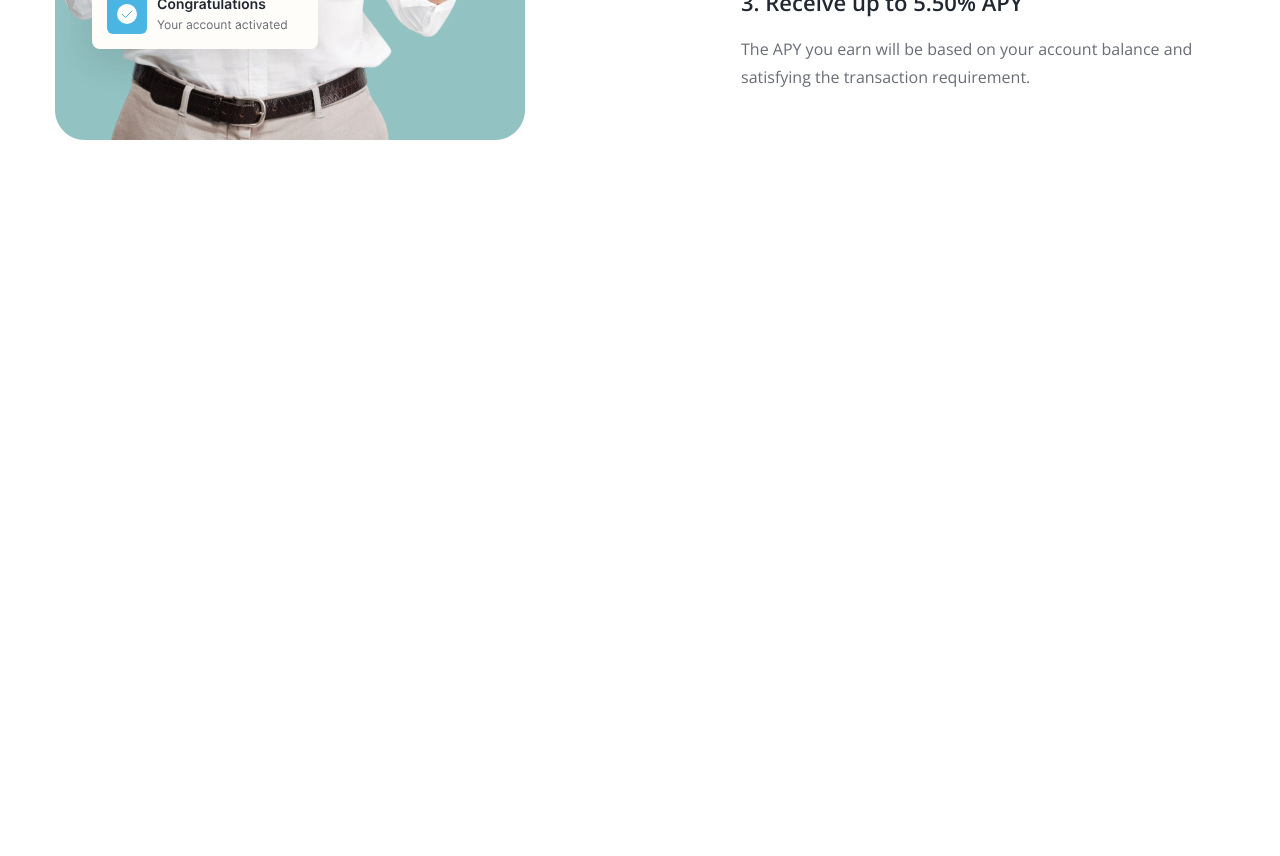
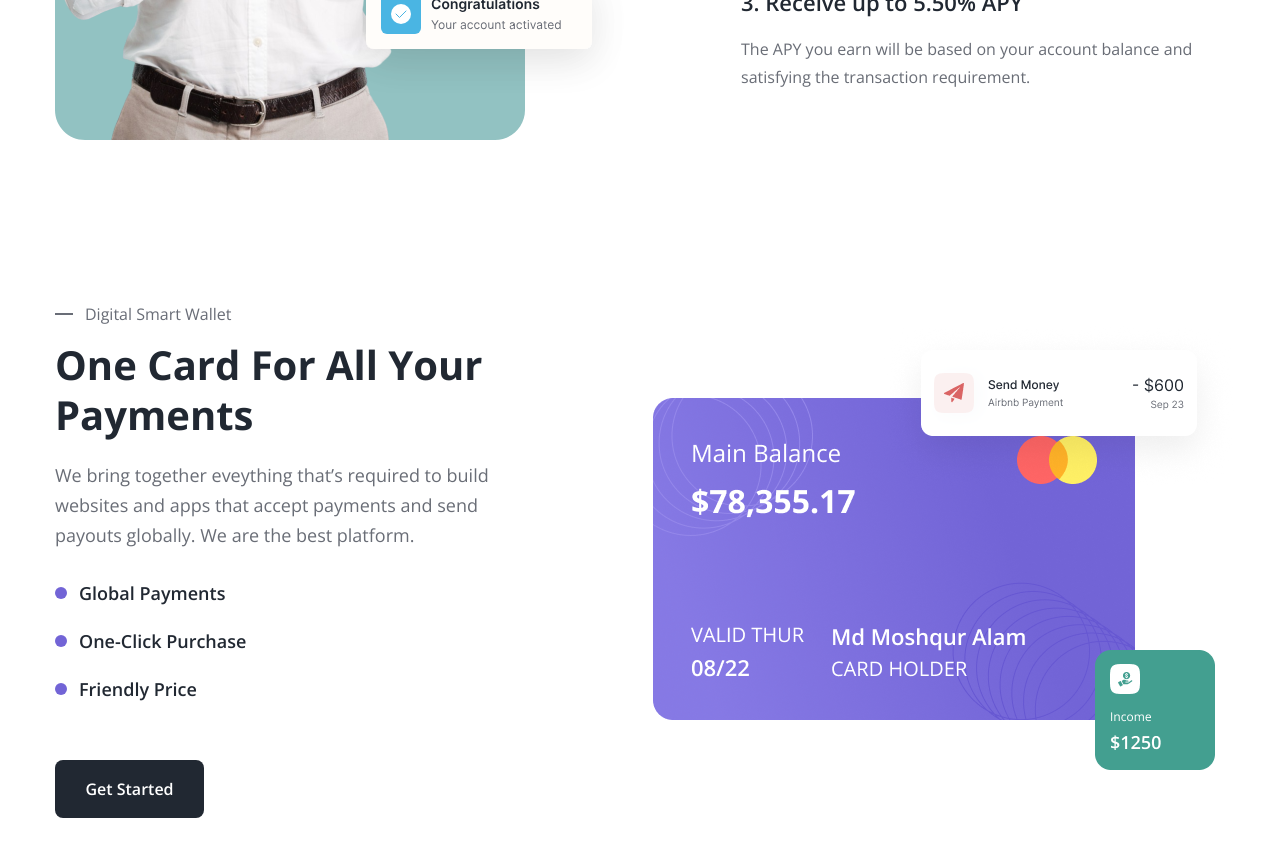
Before and after one commit to nguyentienngocne/mobile-banking, a plain HTML site: page index.html in a window 1280 px wide. Shown: the part 1373-2229 px from the top of the page. Drawn offline with nearby package versions, Linux system fonts and the light colour scheme.

Commit message:
Làm phần Features

```diff
--- a/assets/css/styles.css
+++ b/assets/css/styles.css
@@ -238,26 +238,25 @@ button {
     align-items: center;
 }
 
-.work-media__img-wrap {
+.works-media__img-wrap {
     display: flex;
     position: relative;
-    width: 40%;
 }
 
-.work-media__img-bg {
+.works-media__img-bg {
     z-index: -1;
     position: absolute;
     bottom: 0;
     left: 0;
 }
 
-.work-media__img-decor1 {
+.works-media__img-decor1 {
     position: absolute;
-    top: 85px;
-    right: 50px;
+    top: 80px;
+    right: 35px;
 }
 
-.work-media__img-decor2 {
+.works-media__img-decor2 {
     position: absolute;
     bottom: 35px;
     right: -130px;
@@ -290,3 +289,79 @@ button {
     line-height: 1.75;
     color: #696d76;
 }
+
+/* Features */
+.features {
+    margin-top: 160px;
+}
+
+.features__inner {
+    display: flex;
+    align-items: center;
+}
+
+.features-left {
+    width: 40%;
+}
+
+.features__heading {
+    margin-top: 12px;
+    font-size: 4rem;
+    font-weight: 700;
+    line-height: 1.25;
+    color: #212832;
+}
+
+.features__desc {
+    margin: 20px 0 28px;
+    font-size: 1.8rem;
+    font-weight: 400;
+    line-height: 1.67;
+    color: #696d76;
+}
+
+.features__benefit {
+    display: flex;
+    align-items: center;
+    margin-bottom: 18px;
+    font-size: 1.8rem;
+    font-weight: 600;
+    line-height: 1.67;
+    color: #212832;
+}
+
+.features__benefit::before {
+    margin-right: 12px;
+    content: "";
+    display: inline-block;
+    width: 12px;
+    height: 12px;
+    border-radius: 50%;
+    background: #7264d6;
+}
+
+.features__btn {
+    margin-top: 38px;
+}
+
+.features-right {
+    margin-left: 130px;
+}
+
+.features-right__img-wrap {
+    position: relative;
+    width: 482px;
+    height: 322px;
+}
+
+.features__img-data1 {
+    position: absolute;
+    top: -72px;
+    right: -100px;
+}
+
+.features__img-data2 {
+    position: absolute;
+    bottom: -50px;
+    right: -80px;
+}
--- a/index.html
+++ b/index.html
@@ -207,26 +207,26 @@
                 <div class="container">
                     <div class="works__inner">
                         <div class="works-media">
-                            <div class="work-media__img-wrap">
+                            <div class="works-media__img-wrap">
                                 <img
                                     src="./assets/img/work-01.png"
                                     alt=""
-                                    class="work-media__img--man"
+                                    class="works-media__img--man"
                                 />
                                 <img
                                     src="./assets/img/work-02.svg"
                                     alt=""
-                                    class="work-media__img-bg"
+                                    class="works-media__img-bg"
                                 />
                                 <img
                                     src="./assets/img/work-03.svg"
                                     alt=""
-                                    class="work-media__img-decor1"
+                                    class="works-media__img-decor1"
                                 />
                                 <img
                                     src="./assets/img/work-04.svg"
                                     alt=""
-                                    class="work-media__img-decor2"
+                                    class="works-media__img-decor2"
                                 />
                             </div>
                         </div>
@@ -262,6 +262,49 @@
                     </div>
                 </div>
             </section>
+            <!-- Features -->
+            <section class="features">
+                <div class="container">
+                    <div class="features__inner">
+                        <section class="features-left">
+                            <p class="trademark">Digital Smart Wallet</p>
+                            <h2 class="features__heading">
+                                One Card For All Your Payments
+                            </h2>
+                            <p class="features__desc">
+                                We bring together eveything that’s required to
+                                build websites and apps that accept payments and
+                                send payouts globally. We are the best platform.
+                            </p>
+                            <p class="features__benefit">Global Payments</p>
+                            <p class="features__benefit">One-Click Purchase</p>
+                            <p class="features__benefit">Friendly Price</p>
+                            <a href="#!" class="btn features__btn">
+                                Get Started
+                            </a>
+                        </section>
+                        <div class="features-right">
+                            <div class="features-right__img-wrap">
+                                <img
+                                    src="./assets/img/features-01.png"
+                                    alt=""
+                                    class="features__img"
+                                />
+                                <img
+                                    src="./assets/img/features-02.png"
+                                    alt=""
+                                    class="features__img-data1"
+                                />
+                                <img
+                                    src="./assets/img/features-03.png"
+                                    alt=""
+                                    class="features__img-data2"
+                                />
+                            </div>
+                        </div>
+                    </div>
+                </div>
+            </section>
         </main>
     </body>
 </html>
```
Also changed, not shown: assets/img/features-01.png (added), assets/img/features-02.png (added), assets/img/features-03.png (added).
